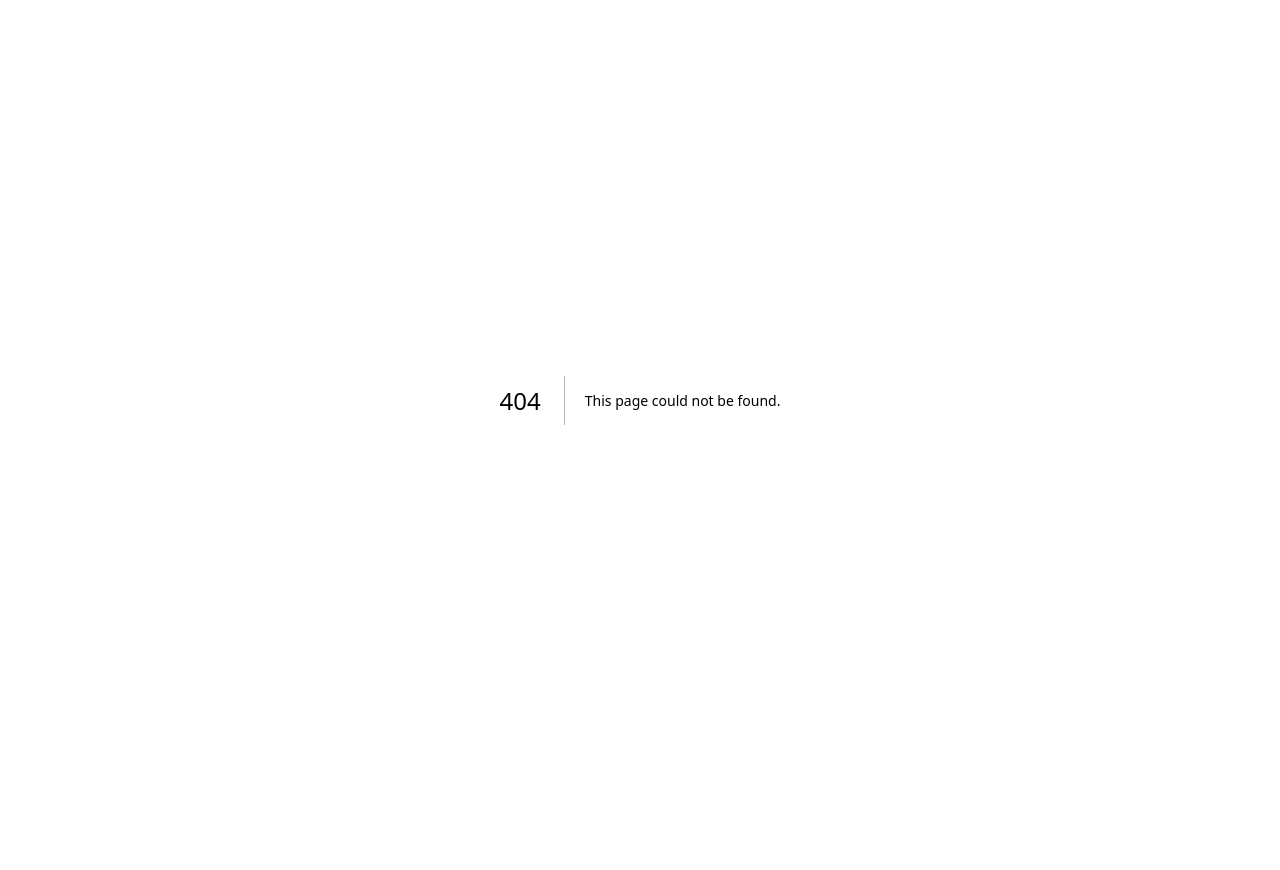
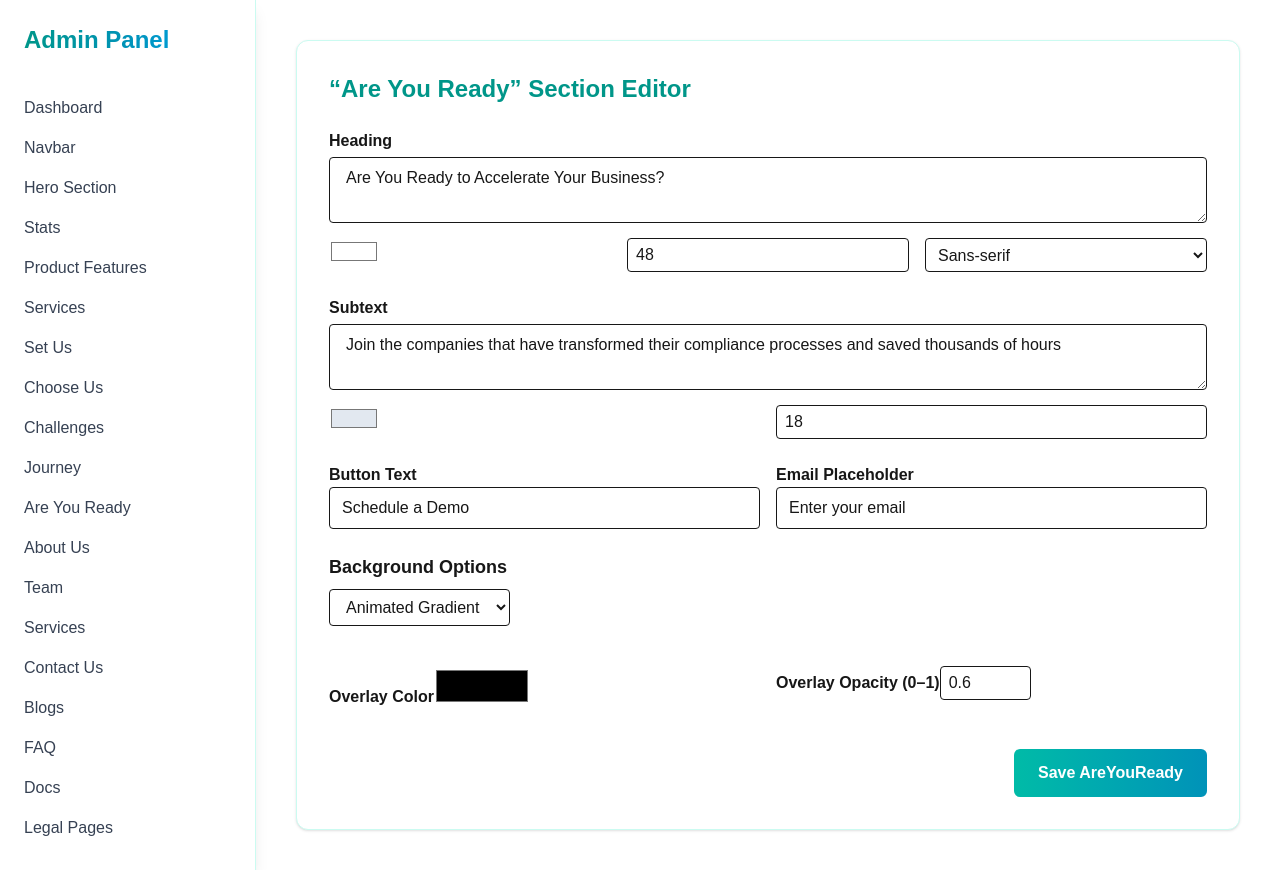
Before and after one commit to Narsimha1729/cmplai-adv, a Next.js app: page /admin/areyouready in a window 1280 px wide. Before the commit this address had no page. Before the commit the page ends 800 px from the top, so only its background shows below. Built offline with nearby package versions, Linux system fonts and the light colour scheme.

Commit message:
Finished

```diff
--- /dev/null
+++ b/app/admin/areyouready/page.jsx
@@ -0,0 +1,202 @@
+"use client";
+
+import { useState } from "react";
+
+export default function AreYouReadyEditor() {
+  const [form, setForm] = useState({
+    heading: "Are You Ready to Accelerate Your Business?",
+    subtext:
+      "Join the companies that have transformed their compliance processes and saved thousands of hours",
+    button: "Schedule a Demo",
+    placeholder: "Enter your email",
+
+    // Text styles
+    headingColor: "#ffffff",
+    headingSize: "48px",
+    headingFont: "sans-serif",
+    subtextColor: "#e2e8f0",
+    subtextSize: "18px",
+
+    // Background options
+    bgType: "gradient", // options: gradient, color, image, video
+    bgColor: "#0f172a",
+    bgImage: "/background.jpg",
+    bgVideo: "/bg.mp4",
+    overlayColor: "#000000",
+    overlayOpacity: 0.6,
+  });
+
+  const handleChange = (key, value) => setForm({ ...form, [key]: value });
+
+  const handleSubmit = (e) => {
+    e.preventDefault();
+    console.log("Saved data:", form);
+    alert("AreYouReady section saved! (demo only)");
+  };
+
+  return (
+    <div className="max-w-5xl mx-auto p-8 bg-white border border-teal-100 rounded-xl shadow">
+      <h2 className="text-2xl font-bold text-teal-600 mb-6">“Are You Ready” Section Editor</h2>
+      <form onSubmit={handleSubmit} className="space-y-6">
+
+        {/* Heading */}
+        <div>
+          <label className="font-semibold block mb-1">Heading</label>
+          <textarea
+            rows={2}
+            value={form.heading}
+            onChange={(e) => handleChange("heading", e.target.value)}
+            className="w-full border rounded px-4 py-2"
+          />
+          <div className="grid grid-cols-3 gap-4 mt-2">
+            <input
+              type="color"
+              value={form.headingColor}
+              onChange={(e) => handleChange("headingColor", e.target.value)}
+            />
+            <input
+              type="number"
+              value={parseInt(form.headingSize)}
+              onChange={(e) => handleChange("headingSize", e.target.value + "px")}
+              className="border px-2 py-1 rounded"
+            />
+            <select
+              value={form.headingFont}
+              onChange={(e) => handleChange("headingFont", e.target.value)}
+              className="border px-2 py-1 rounded"
+            >
+              <option value="sans-serif">Sans-serif</option>
+              <option value="serif">Serif</option>
+              <option value="'Poppins', sans-serif">Poppins</option>
+            </select>
+          </div>
+        </div>
+
+        {/* Subtext */}
+        <div>
+          <label className="font-semibold block mb-1">Subtext</label>
+          <textarea
+            rows={2}
+            value={form.subtext}
+            onChange={(e) => handleChange("subtext", e.target.value)}
+            className="w-full border rounded px-4 py-2"
+          />
+          <div className="grid grid-cols-2 gap-4 mt-2">
+            <input
+              type="color"
+              value={form.subtextColor}
+              onChange={(e) => handleChange("subtextColor", e.target.value)}
+            />
+            <input
+              type="number"
+              value={parseInt(form.subtextSize)}
+              onChange={(e) => handleChange("subtextSize", e.target.value + "px")}
+              className="border px-2 py-1 rounded"
+            />
+          </div>
+        </div>
+
+        {/* Button & Input */}
+        <div className="grid grid-cols-2 gap-4">
+          <div>
+            <label className="block font-semibold">Button Text</label>
+            <input
+              type="text"
+              value={form.button}
+              onChange={(e) => handleChange("button", e.target.value)}
+              className="w-full border px-3 py-2 rounded"
+            />
+          </div>
+          <div>
+            <label className="block font-semibold">Email Placeholder</label>
+            <input
+              type="text"
+              value={form.placeholder}
+              onChange={(e) => handleChange("placeholder", e.target.value)}
+              className="w-full border px-3 py-2 rounded"
+            />
+          </div>
+        </div>
+
+        {/* Background Settings */}
+        <div>
+          <h3 className="font-semibold text-lg mb-2">Background Options</h3>
+          <select
+            value={form.bgType}
+            onChange={(e) => handleChange("bgType", e.target.value)}
+            className="mb-4 border px-3 py-2 rounded"
+          >
+            <option value="gradient">Animated Gradient</option>
+            <option value="color">Solid Color</option>
+            <option value="image">Background Image</option>
+            <option value="video">Background Video</option>
+          </select>
+
+          {form.bgType === "color" && (
+            <input
+              type="color"
+              value={form.bgColor}
+              onChange={(e) => handleChange("bgColor", e.target.value)}
+              className="h-10 w-24"
+            />
+          )}
+
+          {form.bgType === "image" && (
+            <input
+              type="text"
+              placeholder="Image URL or /public/image.jpg"
+              value={form.bgImage}
+              onChange={(e) => handleChange("bgImage", e.target.value)}
+              className="w-full border px-4 py-2 rounded-md"
+            />
+          )}
+
+          {form.bgType === "video" && (
+            <input
+              type="text"
+              placeholder="Video URL or /public/video.mp4"
+              value={form.bgVideo}
+              onChange={(e) => handleChange("bgVideo", e.target.value)}
+              className="w-full border px-4 py-2 rounded-md"
+            />
+          )}
+        </div>
+
+        {/* Overlay Settings */}
+        <div className="grid grid-cols-2 gap-4">
+          <div>
+            <label className="font-semibold">Overlay Color</label>
+            <input
+              type="color"
+              value={form.overlayColor}
+              onChange={(e) => handleChange("overlayColor", e.target.value)}
+              className="h-10 w-24"
+            />
+          </div>
+          <div>
+            <label className="font-semibold">Overlay Opacity (0–1)</label>
+            <input
+              type="number"
+              min="0"
+              max="1"
+              step="0.05"
+              value={form.overlayOpacity}
+              onChange={(e) => handleChange("overlayOpacity", parseFloat(e.target.value))}
+              className="border px-2 py-1 rounded"
+            />
+          </div>
+        </div>
+
+        {/* Submit */}
+        <div className="text-right pt-4">
+          <button
+            type="submit"
+            className="bg-gradient-to-r from-teal-500 to-cyan-600 text-white px-6 py-3 rounded-md hover:opacity-90 font-semibold"
+          >
+            Save AreYouReady
+          </button>
+        </div>
+      </form>
+    </div>
+  );
+}
```
